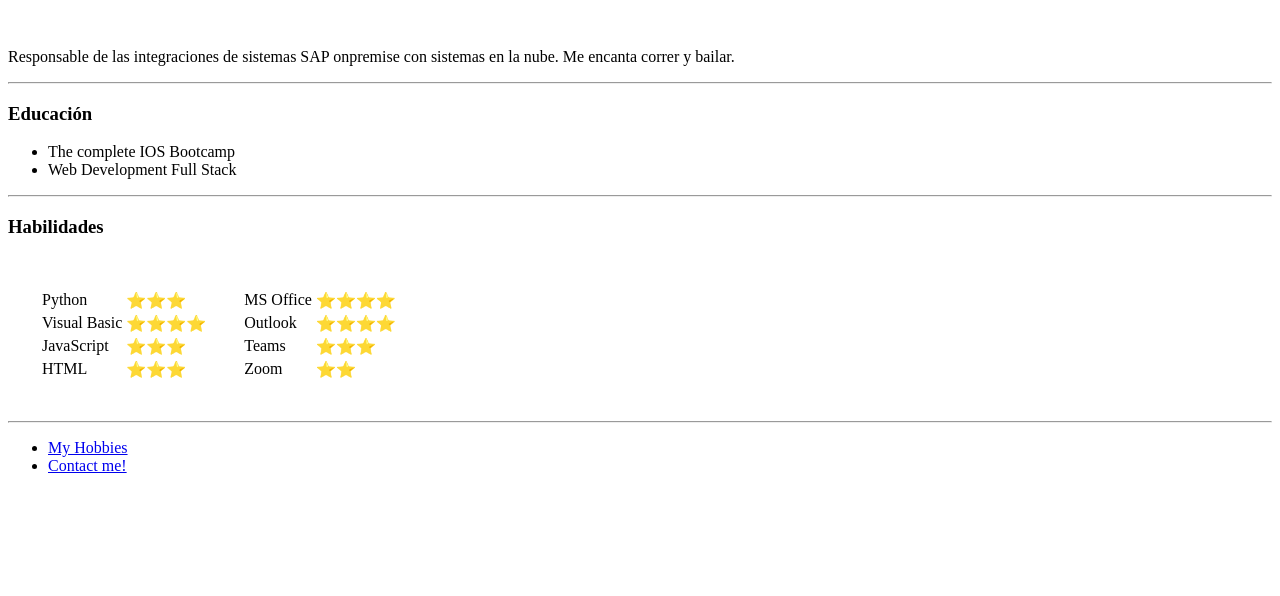
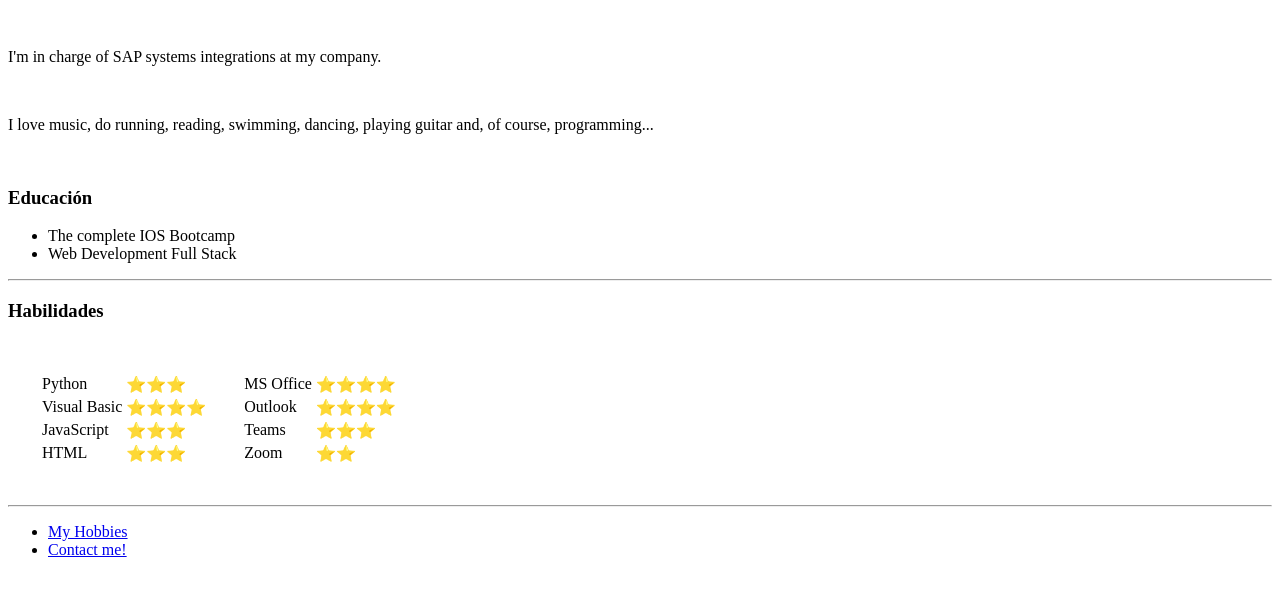
Before and after one commit to mcruze/testmce, a plain HTML site: page index.html in a window 1280 px wide. Shown: the part 200-796 px from the top of the page. Drawn offline with Linux system fonts and the light colour scheme.

Commit message:
Little corrections before publishing my first page
Web site published from Udemy Course "Web Develpment Bootcamp"

```diff
--- a/index.html
+++ b/index.html
@@ -11,8 +11,8 @@
   <h1>Metodio Cruz</h1>
   <p><em>Jefe Integracion <strong>IT</strong></em></p>
   <br>
-  <p>Responsable de las integraciones de sistemas SAP onpremise con sistemas en la nube. Me encanta correr y bailar.</p>
-  <hr>
+  <p>I'm in charge of SAP systems integrations at my company.<p><br>
+  <p>I love music, do running, reading, swimming, dancing, playing guitar and, of course, programming...</p><br>
   <h3>Educación</h3>
   <ul>
     <li>The complete IOS Bootcamp</li>
```
